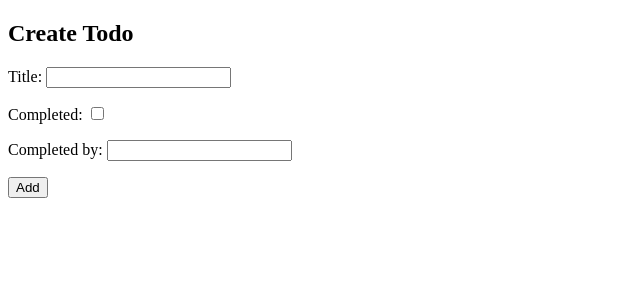
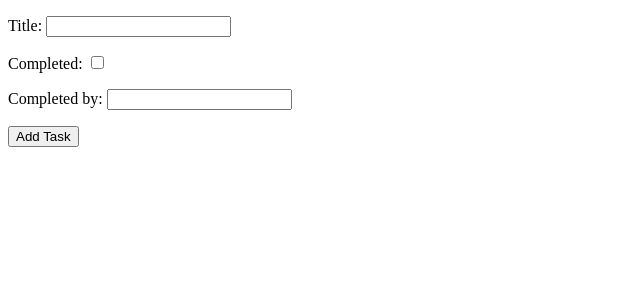
Before and after one commit to assofiejakobsson/the-king-of-chores, a Django app: page /create/ in a window 1280 px wide. Shown: the part 26-326 px from the top of the page, without its empty margins (0-640 px from the left). Run offline with Django 3.2, Linux system fonts and the light colour scheme.

```diff
--- a/todo/templates/todo/todo_create.html
+++ b/todo/templates/todo/todo_create.html
@@ -2,12 +2,10 @@
 
 {% block content %}
 
-<h2>Create Todo</h2>
-
-<form method="POST" action="{% url 'todo:create_todo' %}">
+<form method="post">
     {% csrf_token %}
     {{ form.as_p }}
-    <button type="submit">Add</button>
-</form>
+    <button type="submit">Add Task</button>
+  </form>
 
 {% endblock %}
--- a/todo/views.py
+++ b/todo/views.py
@@ -12,6 +12,19 @@ def todo_list(request):
     user_todos = Todo.objects.filter(user=request.user)
     guest_todos = Guest.objects.filter(email=request.user.email, completed=False)
     return render(request, 'todo/todo_list.html', {'user_todos': user_todos, 'guest_todos': guest_todos})
+
+
+def todo_create(request):
+    if request.method == 'POST':
+        form = TodoForm(request.POST)
+        if form.is_valid():
+            todo = form.save(commit=False)
+            todo.save()
+            return redirect('todo:todo_list')
+    else:
+        form = TodoForm()
+    return render(request, 'todo/todo_create.html', {'form': form})
+
 
 
 """ @login_required
```
